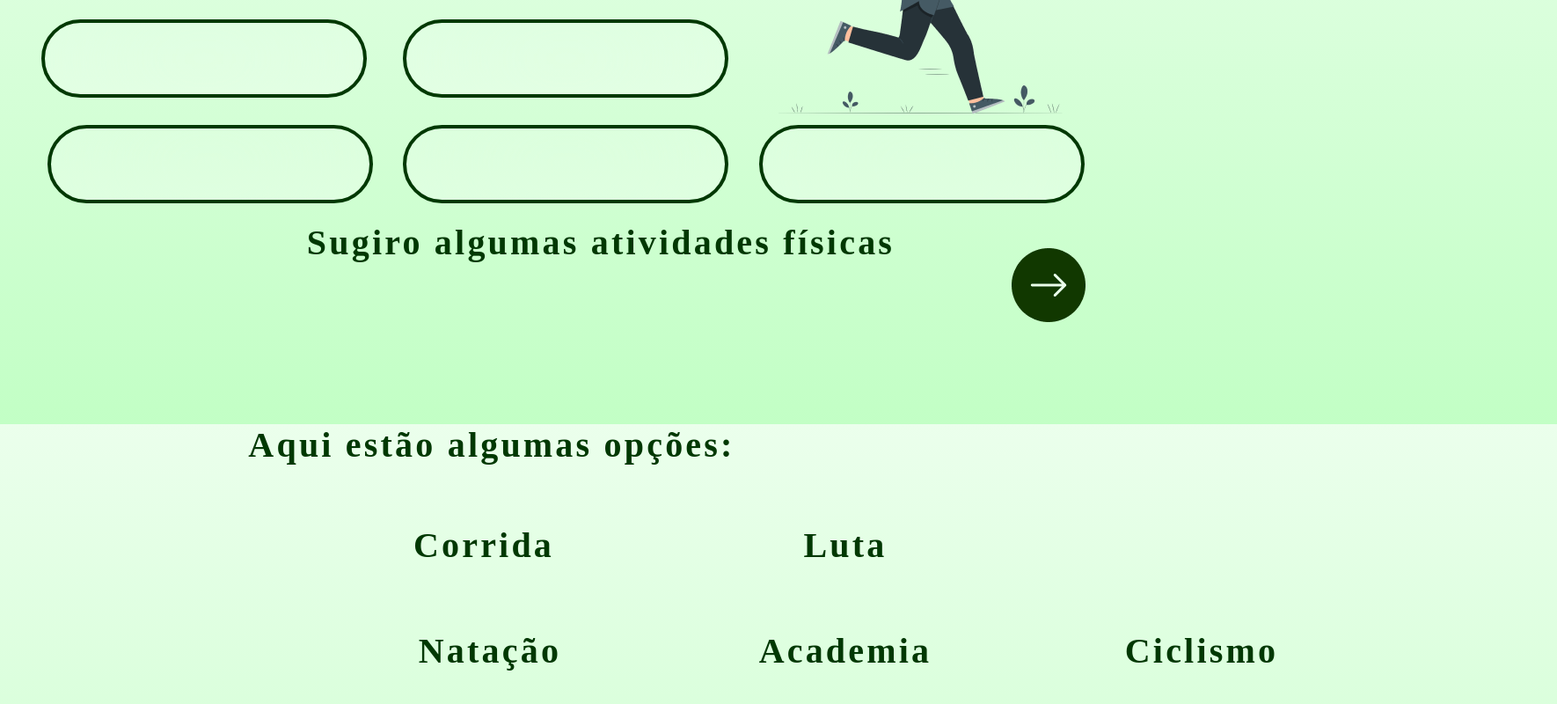
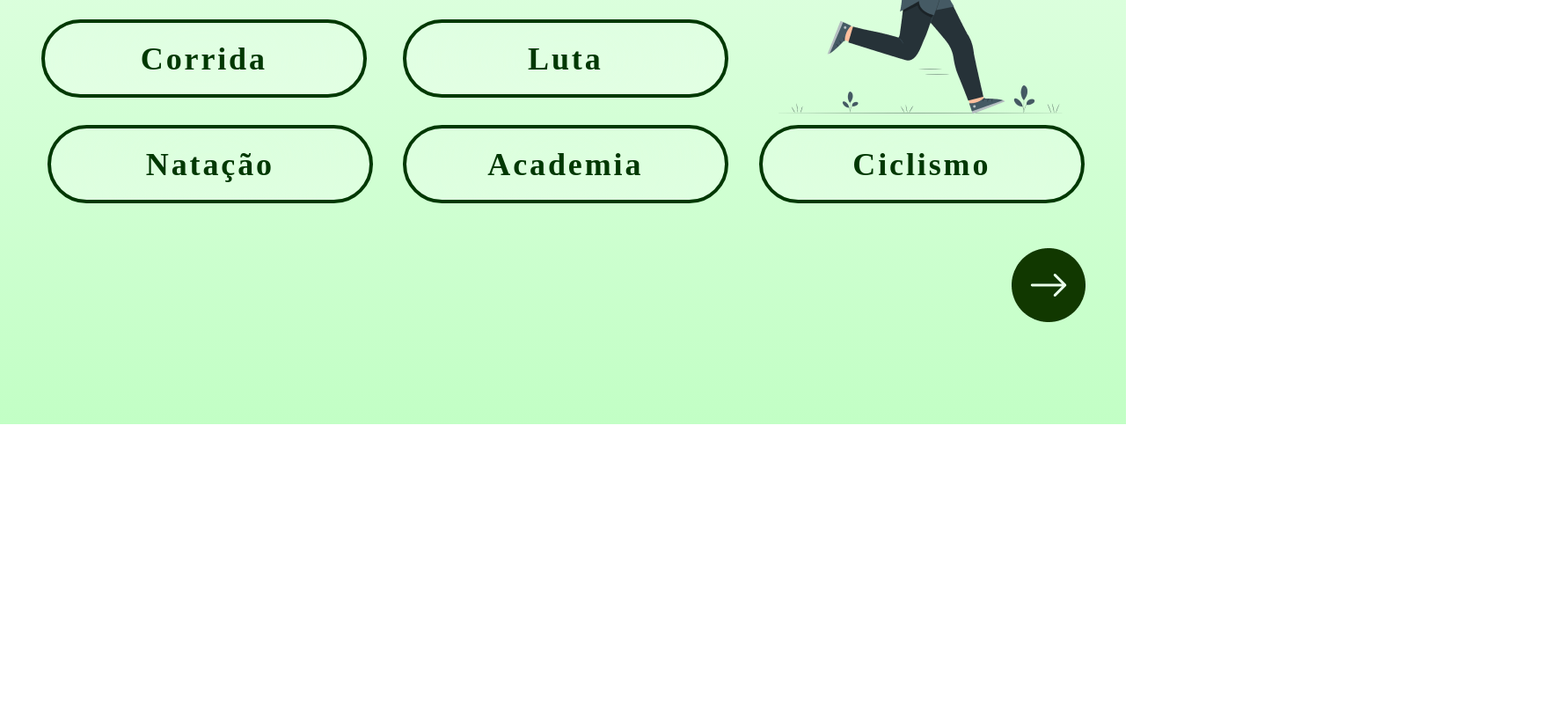
Before and after one commit to OrDeP90/Final2, a React (Create React App) app: page /solucao2t in a window 1280 px wide. Shown: the part 318-1118 px from the top of the page at 88% size, 1770 px wide, since content can reach past the window. After the commit the page ends 800 px from the top, so only its background shows below. Built offline with nearby package versions, Linux system fonts and the light colour scheme.

Commit message:
atualizando telas

```diff
--- a/src/components/page1.js
+++ b/src/components/page1.js
@@ -7,7 +7,7 @@ import './styles/style.css';
 const Page1 = () => {
   return (
     <div className = "App">
-      <h1 class = "anna">OLÁ, EU SOU A</h1>
+      <h2 class = "anna">OLÁ, EU SOU A</h2>
       <h2 class = "anna">CLÁUDIA</h2>
       <h3 class = "anna">A ROBÔ DO DC</h3>
 
--- a/src/components/solucao2t.js
+++ b/src/components/solucao2t.js
@@ -9,25 +9,25 @@ function Solucao2t() {
     return (
     <div>
         <div className={styles.titulo}>
-            <p><b>Sugiro algumas atividades físicas</b></p>
+            <span>Sugiro algumas atividades físicas</span>
         </div>
         <div className={styles.opcoes}>
-            <p><b>Aqui estão algumas opções:</b></p>
+            <span>Aqui estão algumas opções:</span>
         </div>
         <div className={styles.corrida}>
-            <p><b>Corrida</b></p>
+            <span>Corrida</span>
         </div>
         <div className={styles.luta}>
-            <p><b>Luta</b></p>
+            <span>Luta</span>
         </div>
         <div className={styles.natacao}>
-            <p><b>Natação</b></p>
+            <span>Natação</span>
         </div>
         <div className={styles.academia}>
-            <p><b>Academia</b></p>
+            <span>Academia</span>
         </div>
         <div className={styles.ciclismo}>
-            <p><b>Ciclismo</b></p>
+            <span>Ciclismo</span>
         </div>
         <div>
             <img className = {styles.mulherCorrendo} src = {correcorre}/>
```
